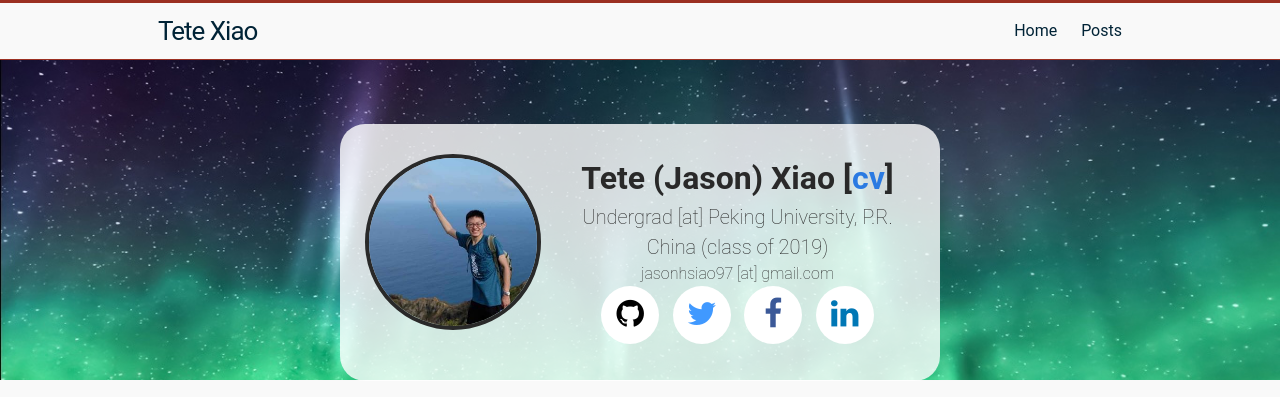
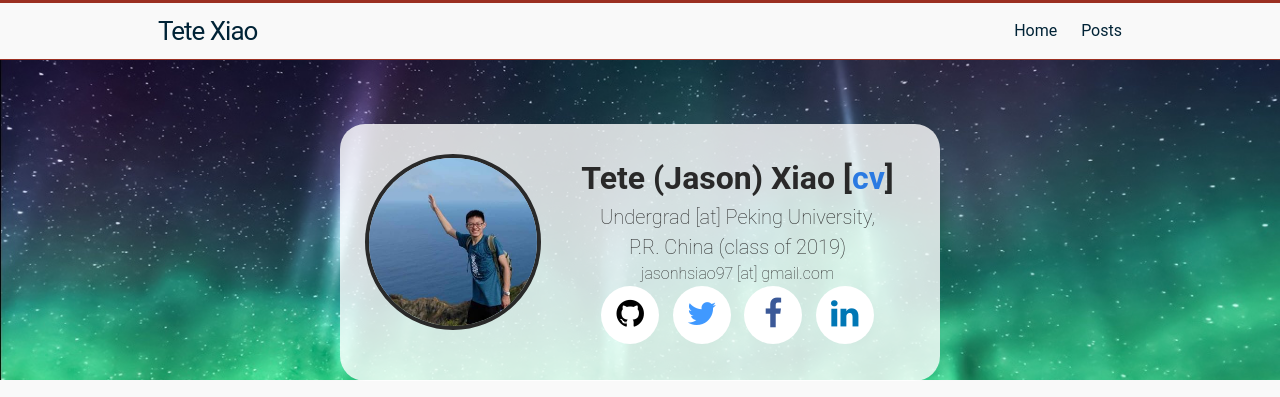
Before and after one commit to Tete-Xiao/Tete-Xiao.github.io, a Jekyll site: the page built from index.html, in a window 1280 px wide and 900 px high. Shown: the top 397 px of the window. Built offline with Jekyll 4.4.1, drawn with Linux system fonts in a browser that asks for light colours.

Commit message:
update bio

```diff
--- a/_data/bio.yml
+++ b/_data/bio.yml
@@ -1,5 +1,5 @@
 name:       "Tete (Jason) Xiao [<a href='/pdf/resume.pdf'>cv</a>]"
-title:      "Undergrad [at] Peking University, P.R. China (class of 2019)"
+title:      "Undergrad [at] Peking University, <br>P.R. China (class of 2019)"
 email:      "jasonhsiao97 [at] gmail.com"
 head_pic:   /images/self-portrait/me.jpg
 deep_pic:   /images/self-portrait/deep-me.jpg
```
